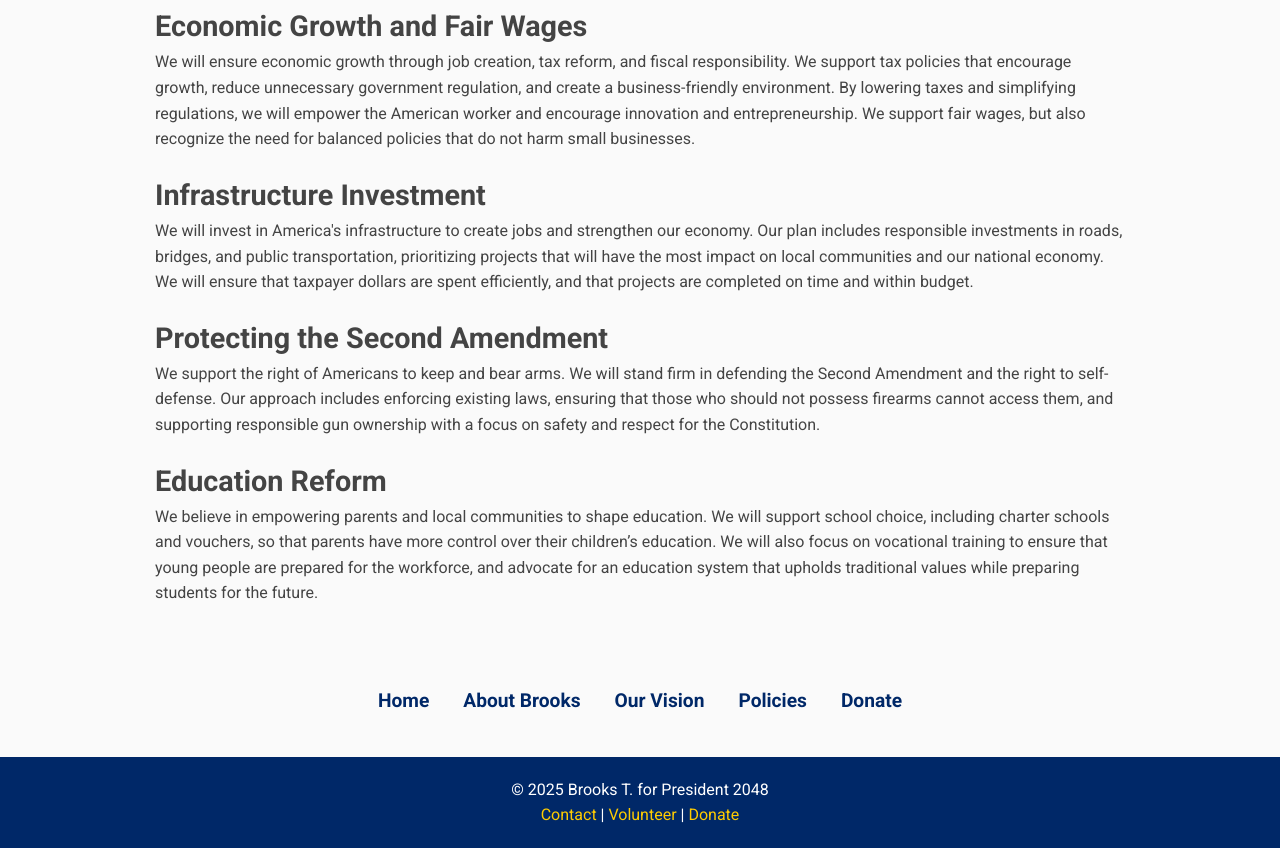
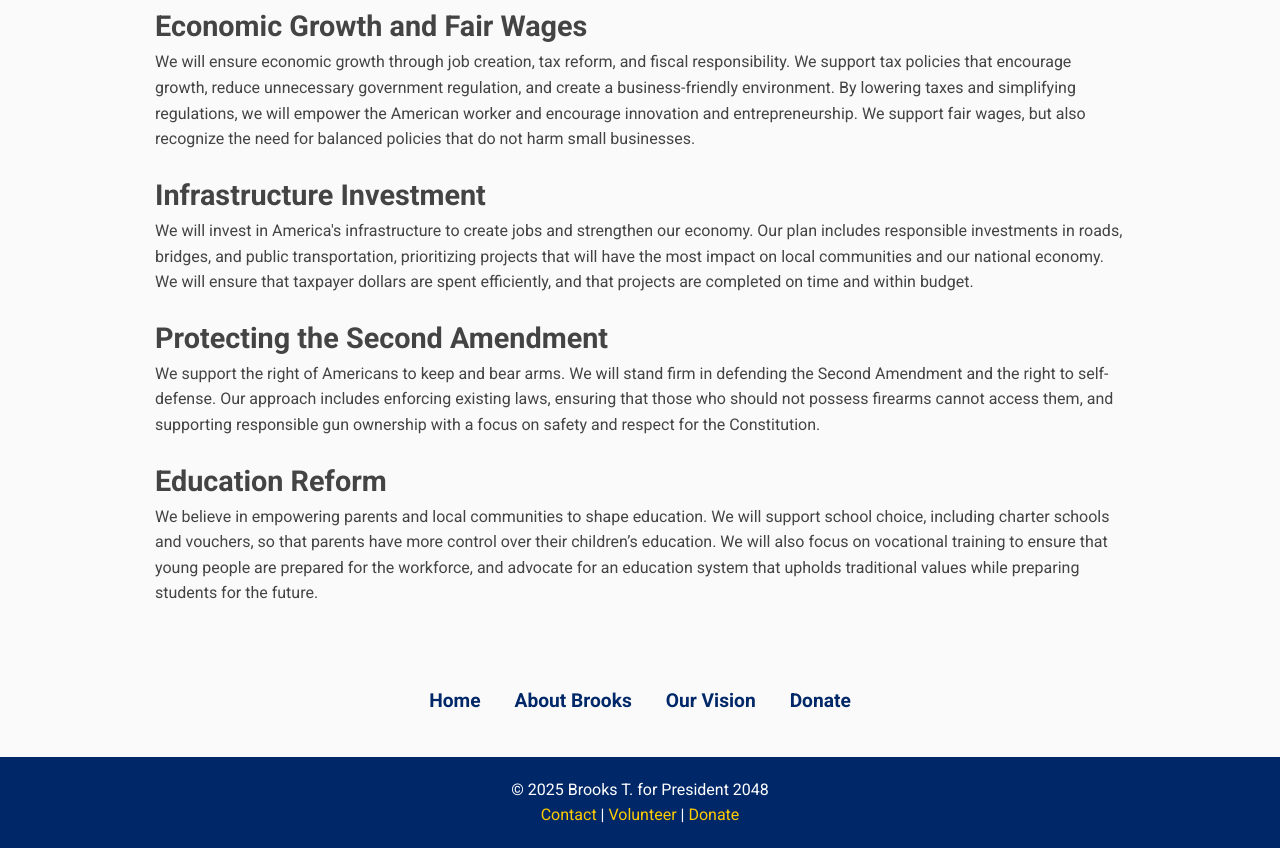
Before and after one commit to BrooksterBOYZ/President, a plain HTML site: page laws.html in a window 1280 px wide. Shown: the part 943-1791 px from the top of the page. Drawn offline with Linux system fonts and the light colour scheme.

Commit message:
Update laws.html

```diff
--- a/laws.html
+++ b/laws.html
@@ -64,7 +64,6 @@
         <a href="index.html">Home</a>
         <a href="about.html">About Brooks</a>
         <a href="vision.html">Our Vision</a>
-        <a href="policies.html">Policies</a>
         <a href="donate.html">Donate</a>
     </nav>
 
```
